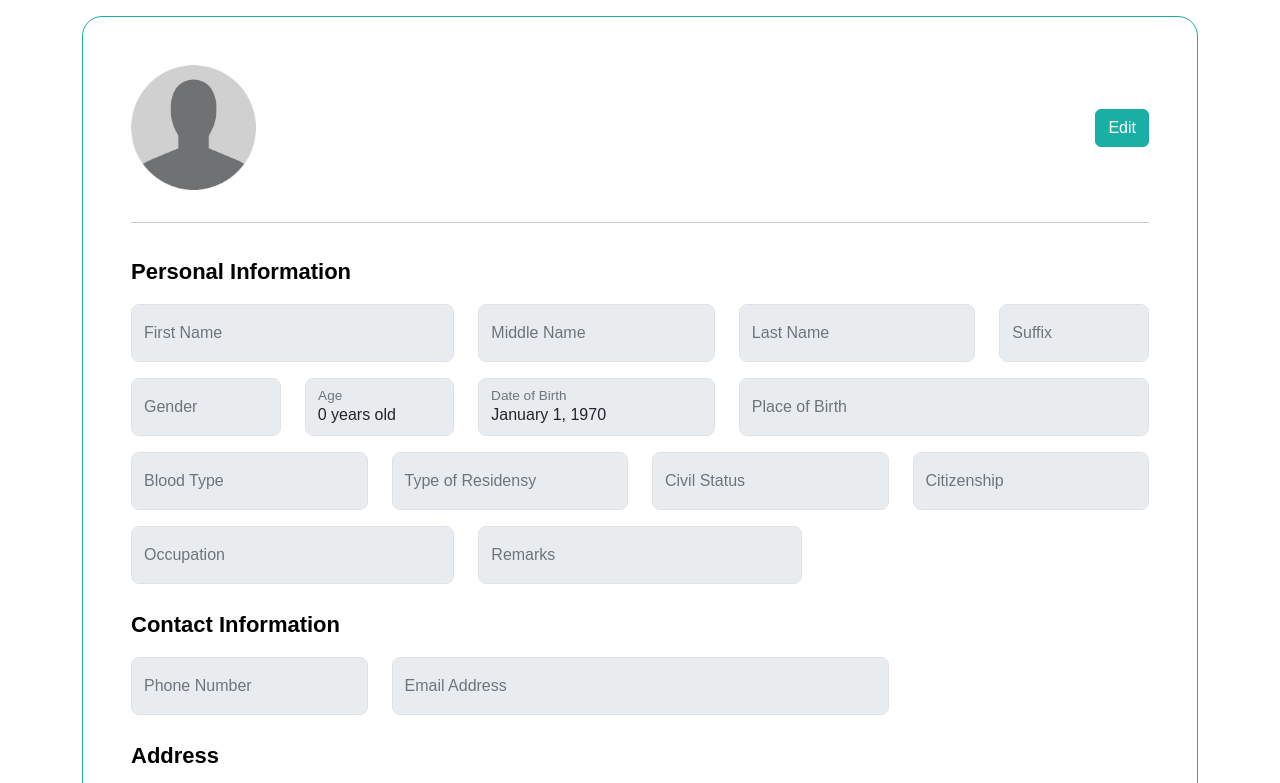
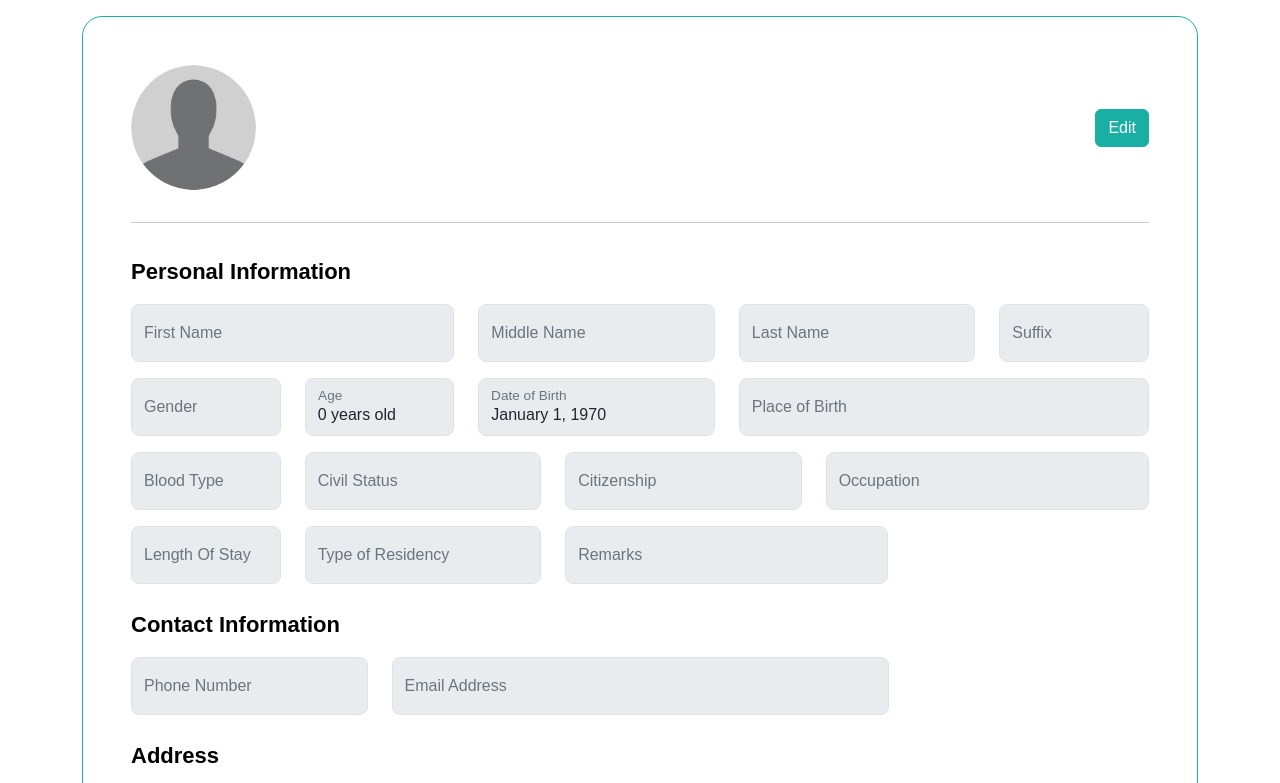
Before and after one commit to E-Barangay/E-Barangay, a PHP site: page /E-Barangay/profile.php in a window 1280 px wide. Shown: the part 104-887 px from the top of the page. Run offline with PHP 8.4, Linux system fonts and the light colour scheme; the visitor is signed in with stand-in values (Sample User, id 1); data that the repository does not hold is empty.

Commit message:
Updated Back-End for Profile Page

```diff
--- a/assets/css/profile/style.css
+++ b/assets/css/profile/style.css
@@ -25,6 +25,8 @@
 .profilePicture {
     width: 125px;
     height: 125px;
+    border-radius: 50%;
+    object-position: center;
     object-fit: cover;
 }
 
@@ -82,3 +84,23 @@
     background-color: #11A1A1;
     border: 1px solid #11A1A1;
 }
+
+.saveButton {
+    background-color: #19AFA5;
+    border: 1px solid #11A1A1;
+}
+
+.saveButton:hover {
+    background-color: #11A1A1;
+    border: 1px solid #11A1A1;
+}
+
+.confirmButton {
+    background-color: #19AFA5;
+    border: 1px solid #19AFA5;
+}
+
+.confirmButton:hover {
+    background-color: #11A1A1;
+    border: 1px solid #11A1A1;
+}
--- a/profile.php
+++ b/profile.php
@@ -28,6 +28,7 @@
 $birthPlace = $userDataRow['birthPlace'];
 $bloodType = $userDataRow['bloodType'];
 $residencyType = $userDataRow['residencyType'];
+$LengthOfStay = $userDataRow['lengthOfStay'];
 $civilStatus = $userDataRow['civilStatus'];
 $citizenship = $userDataRow['citizenship'];
 $occupation = $userDataRow['occupation'];
@@ -112,28 +113,26 @@
                         WHERE userInfoID = $userID;";
     $updatePermanentAddressResult = executeQuery($updatePermanentAddressQuery);
 }
-    // --- Handle profile picture upload ---
-    // if (isset($_FILES['profilePicture']) && $_FILES['profilePicture']['error'] === UPLOAD_ERR_OK) {
-    //     $uploadDir = "uploads/profile/";
-    //     $ext = pathinfo($_FILES['profilePicture']['name'], PATHINFO_EXTENSION);
-    //     $newFileName = uniqid("pp_", true) . "." . strtolower($ext);
-    //     $targetPath = $uploadDir . $newFileName;
 
-    //     // Delete old if exists
-    //     if (!empty($data['profilePicture']) && file_exists($uploadDir . $data['profilePicture'])) {
-    //         unlink($uploadDir . $data['profilePicture']);
-    //     }
+if (isset($_FILES['profilePicture']) && $_FILES['profilePicture']['error'] === UPLOAD_ERR_OK) {
+    $uploadProfilePicture = $_FILES['profilePicture']['name'];
+    $targetPath = "uploads/profiles/" . basename($uploadProfilePicture);
 
-    //     if (move_uploaded_file($_FILES['profilePicture']['tmp_name'], $targetPath)) {
-    //         executeQuery("UPDATE userInfo SET profilePicture = '$newFileName' WHERE userInfoID = $userInfoID");
-    //     }
-    // }
+    if (move_uploaded_file($_FILES['profilePicture']['tmp_name'], $targetPath)) {
+        $profileUpdateQuery = "UPDATE userInfo SET profilePicture = '$uploadProfilePicture' WHERE userID = $userID";
+        $profileUpdateResult = executeQuery($profileUpdateQuery);
+    }
 
-if (isset($_POST['deleteButton'])) {
-    $profilePicture = $_POST['profilePicture'];
+    header("Location: profile.php");
+    exit();
+}
 
-    $updateProfilePictureQuery = "UPDATE userInfo SET profilePicture = '$profilePicture' WHERE userID = $userID";
+if (isset($_POST['confirmButton'])) {
+    $updateProfilePictureQuery = "UPDATE userInfo SET profilePicture = NULL WHERE userID = $userID";
     $updateProfilePictureResult = executeQuery($updateProfilePictureQuery);
+
+    header("Location: profile.php");
+    exit();
 }
 
 ?>
@@ -167,36 +166,63 @@
         }
     ?>
 
-    <form method="POST">
+    <form method="POST" enctype="multipart/form-data">
         <div class="container pt-3">
             <div class="row">
                 <div class="col">
-                    <div class="card profileCard p-5" style="width:100%; height: 100%;">
-                        <div class="row pb-3">
-                            <div class="col-lg-11 col-12 d-flex flex-column flex-md-row align-items-center text-center text-md-start">
+                    <div class="card profileCard p-3 p-sm-5" style="width:100%; height: 100%;">
+                        <div class="row pb-2 pb-sm-3">
+                            <div class="col-lg-11 col-md-10 col-12 d-flex flex-column flex-md-row align-items-center text-center text-md-start">
+
                                 <div class="profile">
 
-                                    <?php if (empty($userRow['profilePicture'])) { ?>
+                                    <?php if (empty($userDataRow['profilePicture'])) { ?>
 
-                                        <img src="uploads/profile/defaultProfile.png" class="profilePicture" alt="Profile Picture">
+                                        <img src="uploads/profiles/defaultProfile.png" class="profilePicture" id="profilePreview" alt="Profile Picture">
 
-                                        <button class="btn btn-success addButton d-none" type="submit" id="addButton" name="addButton">
+                                        <label for="profilePictureInput" class="btn btn-primary addButton d-none" id="addButton">
                                             <i class="fa-solid fa-plus" style="font-size:15px; color:white;"></i>
-                                        </button>
+                                        </label>
 
                                     <?php } else { ?>
 
-                                        <img src="uploads/profile/<?php echo $userRow['profilePicture'] ?>" class="profilePicture" alt="Profile Picture">
+                                        <img src="uploads/profiles/<?php echo $userDataRow['profilePicture'] ?>" class="profilePicture" id="profilePreview" alt="Profile Picture">
 
-                                        <button class="btn btn-danger deleteButton d-none" type="submit" id="deleteButton" name="deleteButton">
+                                        <button class="btn btn-danger deleteButton d-none" type="button" id="deleteButton" data-bs-toggle="modal" data-bs-target="#removeProfileModal">
                                             <i class="fa-solid fa-trash" style="font-size: 15px; color: white;"></i>
                                         </button>
+
+                                        <div class="modal fade" id="removeProfileModal" tabindex="-1" aria-labelledby="removeProfileLabel" aria-hidden="true">
+                                            <div class="modal-dialog modal-dialog-centered">
+                                                <div class="modal-content">
+
+                                                    <div class="modal-header" style="background-color: #19AFA5; color: white;">
+                                                        <h1 class="modal-title fs-5" id="removeProfileLabel">Remove Profile Picture</h1>
+                                                        <button type="button" class="btn-close btn-close-white" data-bs-dismiss="modal" aria-label="Close"></button>
+                                                    </div>
+
+                                                    <div class="modal-body">
+                                                        Are you sure you want to remove your profile picture?
+                                                        You can upload a new one later.
+                                                    </div>
+
+                                                    <div class="modal-footer">
+                                                        <button type="button" class="btn btn-secondary" data-bs-dismiss="modal">Cancel</button>
+                                                        <button type="submit" class="btn btn-primary confirmButton" name="confirmButton">
+                                                            Confirm
+                                                        </button>
+                                                    </div>
+                                                </div>
+                                            </div>
+                                        </div>
+
 
                                     <?php } ?>
 
                                 </div>
 
-                                <input type="file" name="profilePicture" class="form-control mt-2 d-none" id="profilePictureInput" accept="image/*">
+                                <input type="file" name="profilePicture" class="form-control d-none" id="profilePictureInput" accept="image/*">
+
                                 <div class="d-flex flex-column pt-3 pt-md-0">
                                     <span class="fullName">
                                         <?php
@@ -207,16 +233,16 @@
                                     <span class="email text-muted"><?php echo $email ?></span>
                                 </div>
                             </div>
-                            <div class="col-lg-1 col-12 d-flex justify-content-center justify-content-md-end align-items-center pt-3 pt-md-0">
+                            <div class="col-lg-1 col-md-2 col-12 d-flex justify-content-center justify-content-md-end align-items-center pt-3 pt-md-0">
                                 <button class="btn btn-primary editButton" id="editButton" type="button">Edit</button>
                                 <button class="btn btn-secondary cancelButton d-none me-2" id="cancelButton" type="button">Cancel</button>
-                                <button class="btn btn-success saveButton d-none" id="saveButton" type="submit" name="saveButton">Save</button>
+                                <button class="btn btn-primary saveButton d-none" id="saveButton" type="submit" name="saveButton">Save</button>
                             </div>
                         </div>
 
                         <hr>
 
-                        <div class="row pt-3">
+                        <div class="row pt-2 pt-sm-3">
 
                             <div class="col-12 mb-3">
                                 <div class="personalInfo"> Personal Information</div>
@@ -254,7 +280,7 @@
                                 </div>
                             </div>
 
-                            <div class="col-lg-2 col-md-3 col-3 mb-3">
+                            <div class="col-lg-2 col-md-3 col-5 mb-3">
                                 <div class="form-floating">
                                     <input type="text" class="form-control" id="age" name="age" placeholder="Age" disabled
                                         value="<?php $birthDateObj = new DateTime($birthDate);
@@ -266,7 +292,7 @@
                                 </div>
                             </div>
 
-                            <div class="col-lg-3 col-md-4 col-9 mb-3">
+                            <div class="col-lg-3 col-md-4 col-7 mb-3">
                                 <div class="form-floating">
                                     <input type="text" class="form-control" id="birthDate" name="birthDate" value="<?php echo date("F j, Y", strtotime($birthDate)); ?>" placeholder="Date of Birth" disabled>
                                     <label for="birthDate">Date of Birth</label>
@@ -280,47 +306,56 @@
                                 </div>
                             </div>
 
-                            <div class="col-lg-3 col-5 mb-3">
+                            <div class="col-lg-2 col-md-3 col-6 mb-3">
                                 <div class="form-floating">
                                     <input type="text" class="form-control" id="bloodType" name="bloodType" value="<?php echo $bloodType ?>" placeholder="Blood Type" disabled>
                                     <label for="bloodType">Blood Type</label>
                                 </div>
                             </div>
 
-                            <div class="col-lg-3 col-7 mb-3">
-                                <div class="form-floating">
-                                    <input type="text" class="form-control" id="residencyType" name="residencyType" value="<?php echo $residencyType ?>" placeholder="Type of Residency" disabled>
-                                    <label for="residencyType">Type of Residensy</label>
-                                </div>
-                            </div>
-
-                            <div class="col-lg-3 col-6 mb-3">
+                            <div class="col-lg-3 col-md-4 col-6 mb-3">
                                 <div class="form-floating">
                                     <input type="text" class="form-control" id="civilStatus" name="civilStatus" value="<?php echo $civilStatus ?>" placeholder="Civil Status" disabled>
                                     <label for="civilStatus">Civil Status</label>
                                 </div>
                             </div>
 
-                            <div class="col-lg-3 col-6 mb-3">
+                            <div class="col-lg-3 col-md-5 col-5 mb-3">
                                 <div class="form-floating">
                                     <input type="text" class="form-control" id="citizenship" name="citizenship" value="<?php echo $citizenship ?>" placeholder="Citizenship" disabled>
                                     <label for="citizenship">Citizenship</label>
                                 </div>
                             </div>
 
-                            <div class="col-lg-4 col-md-5 col-12 mb-3">
+                            <div class="col-lg-4 col-md-8 col-7 mb-3">
                                 <div class="form-floating">
                                     <input type="text" class="form-control" id="occupation" name="occupation" value="<?php echo $occupation ?>" placeholder="Occupation" disabled>
                                     <label for="occupation">Occupation</label>
                                 </div>
                             </div>
 
-                            <div class="col-lg-4 col-md-5 col-12 mb-4">
+                            <div class="col-lg-2 col-md-4 col-6 mb-4">
+                                <div class="form-floating">
+                                    <input type="text" class="form-control" id="lengthOfStay" name="lengthOfStay" value="<?php echo $LengthOfStay ?>" placeholder="Length Of Stay" disabled>
+                                    <label for="lengthOfStay">Length Of Stay</label>
+                                </div>
+                            </div>
+
+                            <div class="col-lg-3 col-md-4 col-6 mb-3">
+                                <div class="form-floating">
+                                    <input type="text" class="form-control" id="residencyType" name="residencyType" value="<?php echo $residencyType ?>" placeholder="Type of Residency" disabled>
+                                    <label for="residencyType">Type of Residency</label>
+                                </div>
+                            </div>
+
+                            <div class="col-lg-4 col-md-6 col-12 mb-4">
                                 <div class="form-floating">
                                     <input type="text" class="form-control" id="remarks" name="remarks" value="<?php echo $remarks ?>" placeholder="Remarks" disabled>
                                     <label for="remarks">Remarks</label>
                                 </div>
                             </div>
+
+
 
                         </div>
 
@@ -384,28 +419,28 @@
                                 </div>
                             </div>
 
-                            <div class="col-lg-3 col-md-4 col-6 mb-3">
+                            <div class="col-lg-3 col-md-4 col-12 mb-3">
                                 <div class="form-floating">
                                     <input type="text" class="form-control" id="street" name="streetName" value="<?php echo $streetName ?>" placeholder="Street" disabled>
                                     <label for="street">Street</label>
                                 </div>
                             </div>
 
-                            <div class="col-lg-3 col-md-4 col-6 mb-3">
+                            <div class="col-lg-3 col-md-4 col-12 mb-3">
                                 <div class="form-floating">
                                     <input type="text" class="form-control" id="barangay" name="barangayName" value="<?php echo $barangayName ?>" placeholder="Barangay" disabled>
                                     <label for="barangay">Barangay</label>
                                 </div>
                             </div>
 
-                            <div class="col-lg-3 col-6 mb-3">
+                            <div class="col-lg-3 col-12 mb-3">
                                 <div class="form-floating">
                                     <input type="text" class="form-control" id="city" name="cityName" value="<?php echo $cityName ?>" placeholder="City" disabled>
                                     <label for="city">City</label>
                                 </div>
                             </div>
 
-                            <div class="col-lg-3 col-6 mb-4">
+                            <div class="col-lg-3 col-12 mb-4">
                                 <div class="form-floating">
                                     <input type="text" class="form-control" id="province" name="provinceName" value="<?php echo $provinceName ?>" placeholder="Province" disabled>
                                     <label for="province">Province</label>
@@ -450,28 +485,28 @@
                                 </div>
                             </div>
 
-                            <div class="col-lg-3 col-md-4 col-6 mb-3">
+                            <div class="col-lg-3 col-md-4 col-12 mb-3">
                                 <div class="form-floating">
                                     <input type="text" class="form-control" id="permanentStreet" name="permanentStreetName" value="<?php echo $permanentStreetName ?>" placeholder="Street" disabled>
                                     <label for="permanentStreet">Street</label>
                                 </div>
                             </div>
 
-                            <div class="col-lg-3 col-md-4 col-6 mb-3">
+                            <div class="col-lg-3 col-md-4 col-12 mb-3">
                                 <div class="form-floating">
                                     <input type="text" class="form-control" id="permanentBarangay" name="permanentBarangayName" value="<?php echo $permanentBarangayName ?>" placeholder="Barangay" disabled>
                                     <label for="permanentBarangay">Barangay</label>
                                 </div>
                             </div>
 
-                            <div class="col-lg-3 col-6 mb-3">
+                            <div class="col-lg-3 col-12 mb-3">
                                 <div class="form-floating">
                                     <input type="text" class="form-control" id="permanentCity" name="permanentCityName" value="<?php echo $permanentCityName ?>" placeholder="City" disabled>
                                     <label for="permanentCity">City</label>
                                 </div>
                             </div>
 
-                            <div class="col-lg-3 col-6 mb-3">
+                            <div class="col-lg-3 col-12 mb-3">
                                 <div class="form-floating">
                                     <input type="text" class="form-control" id="permanentProvince" name="permanentProvinceName" value="<?php echo $permanentProvinceName ?>" placeholder="Province" disabled>
                                     <label for="permanentProvince">Province</label>
@@ -488,44 +523,7 @@
 
     <?php include("sharedAssets/footer.php") ?>
 
-    <script>
-        var editButton = document.getElementById('editButton');
-        var cancelButton = document.getElementById('cancelButton');
-        var saveButton = document.getElementById('saveButton');
-        var inputs = document.querySelectorAll('.form-control');
-        var addButton = document.getElementById('addButton');
-        var deleteButton = document.getElementById('deleteButton');
-
-        var isEdit = false;
-
-        editButton.addEventListener('click', function () {
-            isEdit = true;
-            inputs.forEach(function (input) {
-                input.removeAttribute('disabled');
-            });
-
-            editButton.classList.add('d-none');
-            cancelButton.classList.remove('d-none');
-            saveButton.classList.remove('d-none');
-
-            if (addButton) addButton.classList.remove('d-none');
-            if (deleteButton) deleteButton.classList.remove('d-none');
-        });
-
-        cancelButton.addEventListener('click', function () {
-            isEdit = false;
-            inputs.forEach(function (input) {
-                input.setAttribute('disabled', true);
-            });
-
-            editButton.classList.remove('d-none');
-            cancelButton.classList.add('d-none');
-            saveButton.classList.add('d-none');
-
-            if (addButton) addButton.classList.add('d-none');
-            if (deleteButton) deleteButton.classList.add('d-none');
-        });
-    </script>
+    <script src="assets/js/profile/profile.js"></script>
 
     <script src="https://cdn.jsdelivr.net/npm/bootstrap@5.3.6/dist/js/bootstrap.bundle.min.js"></script>
 
```
Also changed, not shown: assets/js/profile/profile.js (added, +59 -0 lines), uploads/profile/logoSanAntonio.png (deleted), uploads/profiles/550858469_2120031882072927_3061969474032197251_n.jpg (added), uploads/profiles/9feace60-36c6-499b-b830-200b91c1f7c5.jpg (added), uploads/profiles/Melitante_Kali Linux_Group 5.png (added), uploads/profiles/defaultProfile.png (renamed from uploads/profile/defaultProfile.png), uploads/profiles/teams.png (added).
